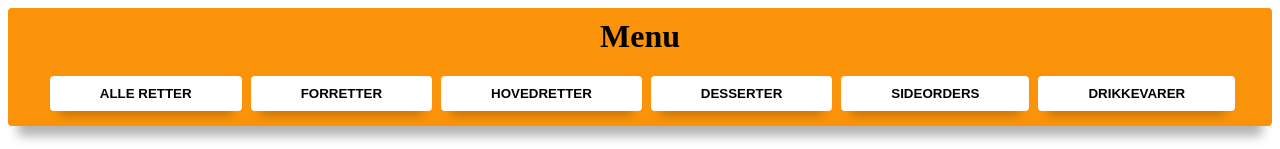
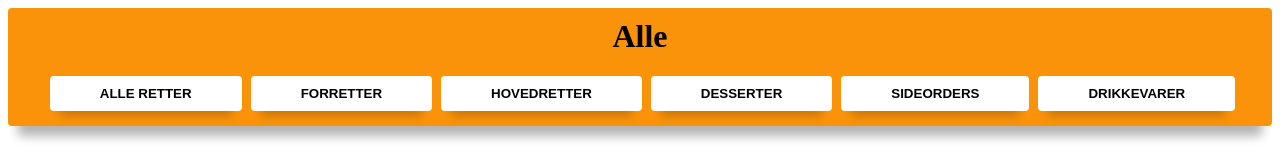
Before and after one commit to timm0206/Babushka-Opgave, a plain HTML site: page index.html in a window 1280 px wide. Shown: the top 149 px of the page. Drawn offline with Linux system fonts and the light colour scheme.

Commit message:
Færdig for idag

```diff
--- a/index.html
+++ b/index.html
@@ -11,7 +11,7 @@
 
 <body>
     <header>
-        <h1>Menu</h1>
+        <h1></h1>
         <nav>
             <button class="menu-item" data-kategori="alle">Alle Retter</button>
             <button class="menu-item" data-kategori="forretter">Forretter</button>
@@ -59,6 +59,7 @@
         function visRetter() {
             let temp = document.querySelector(".retTemplate");
             let dest = document.querySelector(".retContainer");
+            document.querySelector("header h1").textContent = retFilter;
             retter.forEach(ret => {
                 if (ret.kategori == retFilter || retFilter == "alle") {
                     let klon = temp.cloneNode(true).content;
--- a/style.css
+++ b/style.css
@@ -39,6 +39,7 @@ img {
 h1 {
     margin-top: 0px;
     padding-top: 10px;
+    text-transform: capitalize;
 }
 
 /* Styling til ret-informationen */
```
